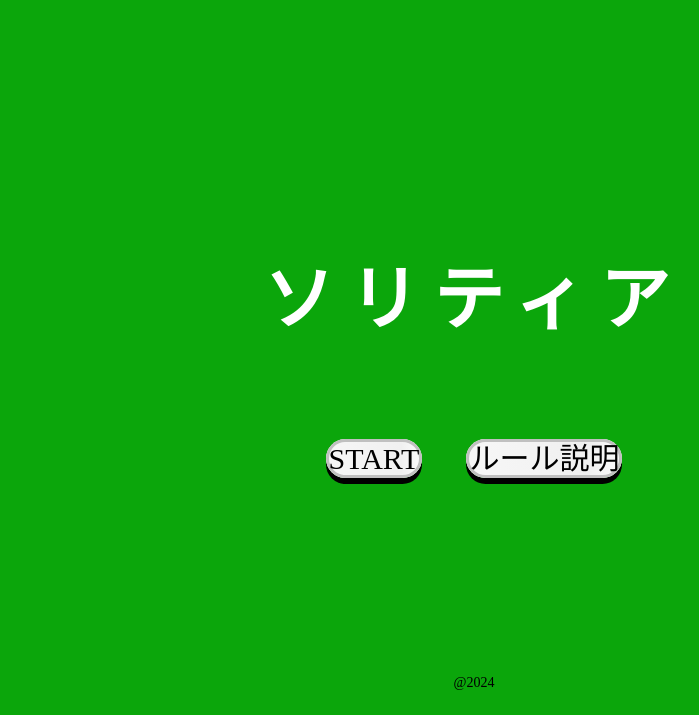
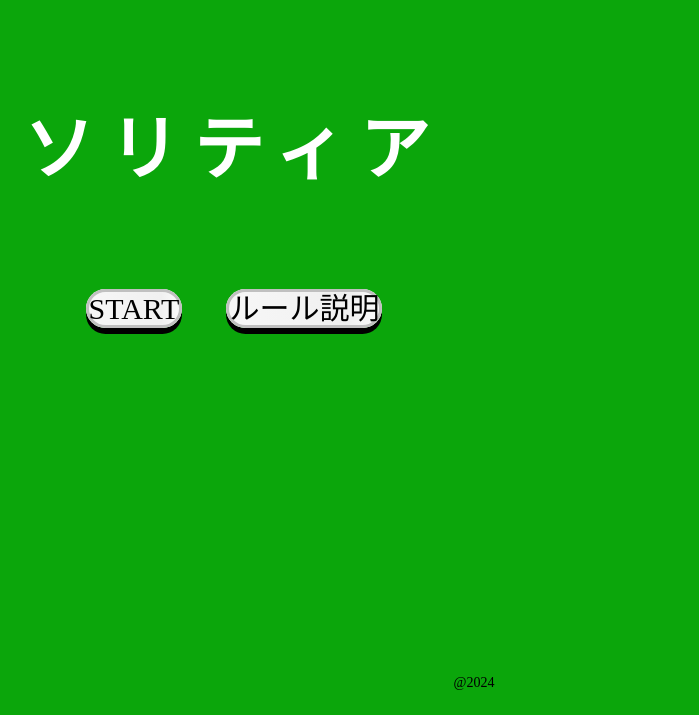
Before and after one commit to IMAMURADAIKI/sorithia, a plain HTML site: page index.html in a window 1280 px wide. Shown: the part 85-800 px from the top of the page, without its empty margins (166-865 px from the left). Drawn offline with Linux system fonts and the light colour scheme.

Commit message:
Update top.css

```diff
--- a/css/top.css
+++ b/css/top.css
@@ -7,7 +7,8 @@ body {
     flex-direction: column;  /* 子要素を縦方向に配置 */
     justify-content: center;  /* 縦方向の中央揃え */
     align-items: center;  /* 横方向の中央揃え */
-    height: 100vh;  /* 画面全体の高さに合わせる */
+    height: 500px;  /* 画面全体の高さに合わせる */
+    width: 800px;
     margin: 0;  /* デフォルトのマージンをリセット */
 }
 
```
